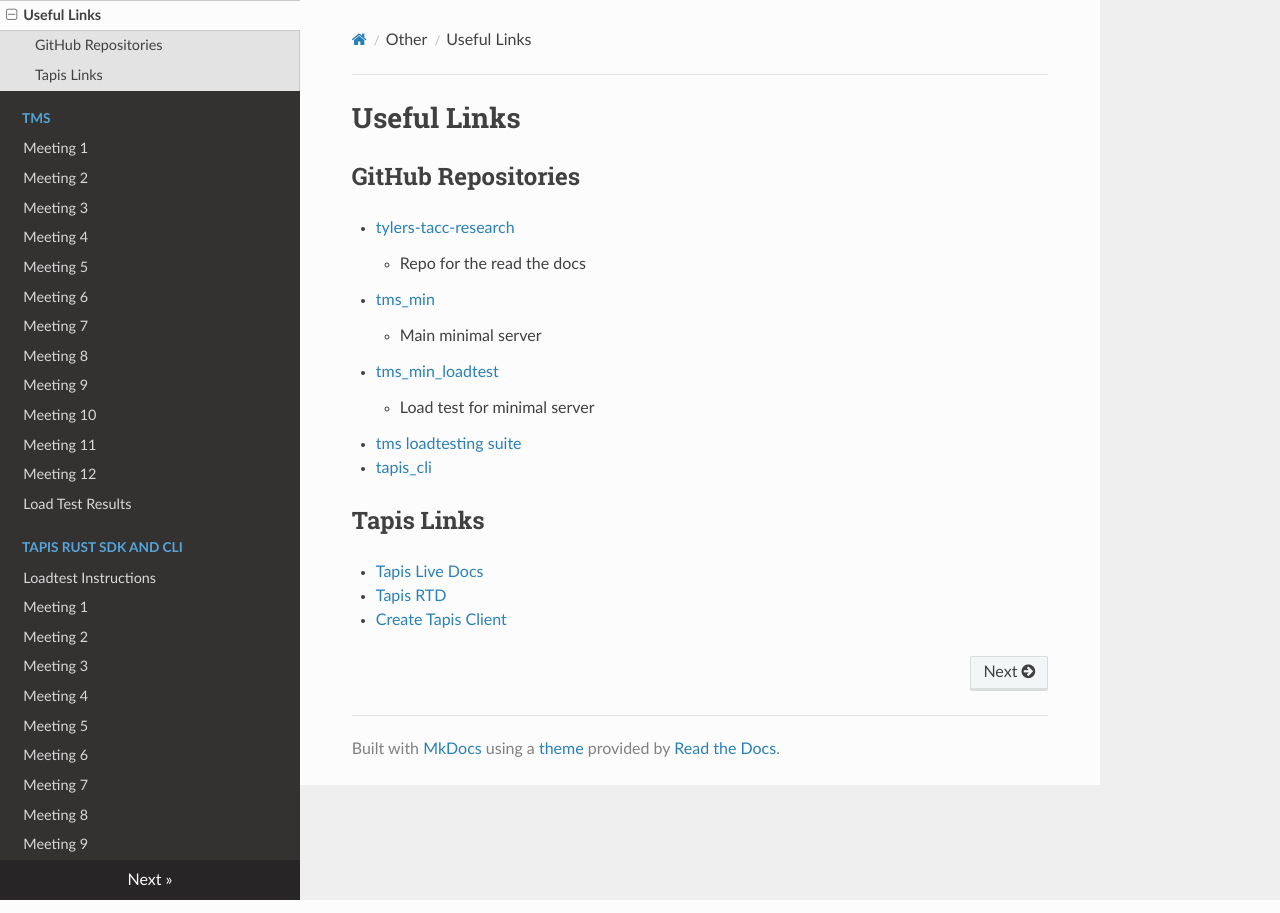
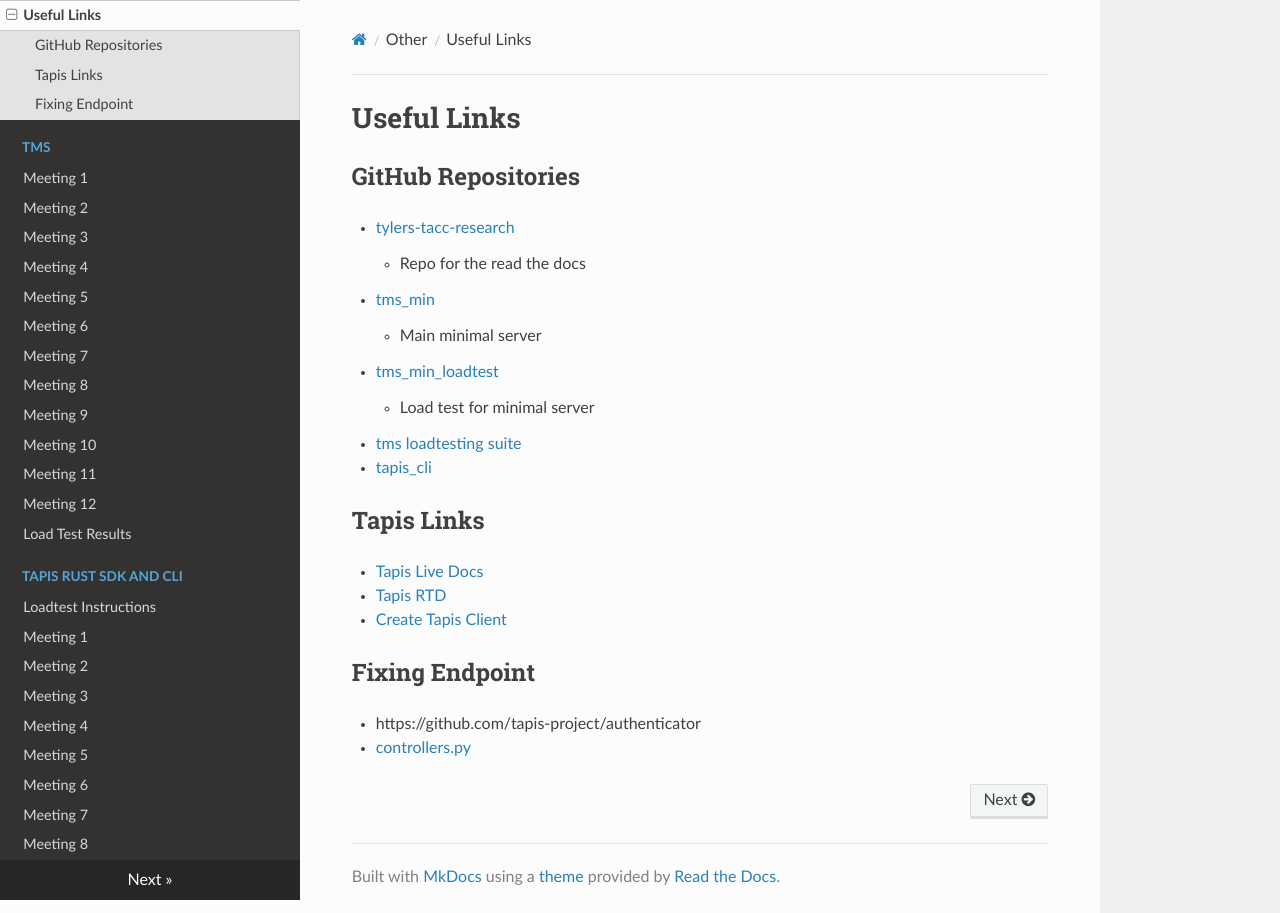
Before and after one commit to tyler0852/tylers-tacc-research, an MkDocs documentation site: the page built from docs/other/links.md, in a window 1280 px wide. Built offline with MkDocs 1.6.1, drawn with Linux system fonts in a browser that asks for light colours; nearby versions of some CDN libraries.

Commit message:
added things :)

```diff
--- a/docs/other/links.md
+++ b/docs/other/links.md
@@ -18,3 +18,9 @@
 - [Tapis RTD](https://tapis.readthedocs.io)
 
 - [Create Tapis Client](https://tacc.tapis.io/#/authenticator)
+
+## Fixing Endpoint
+
+- https://github.com/tapis-project/authenticator
+
+- [controllers.py](https://github.com/tapis-project/authenticator/blob/prod/service/controllers.py)
```
